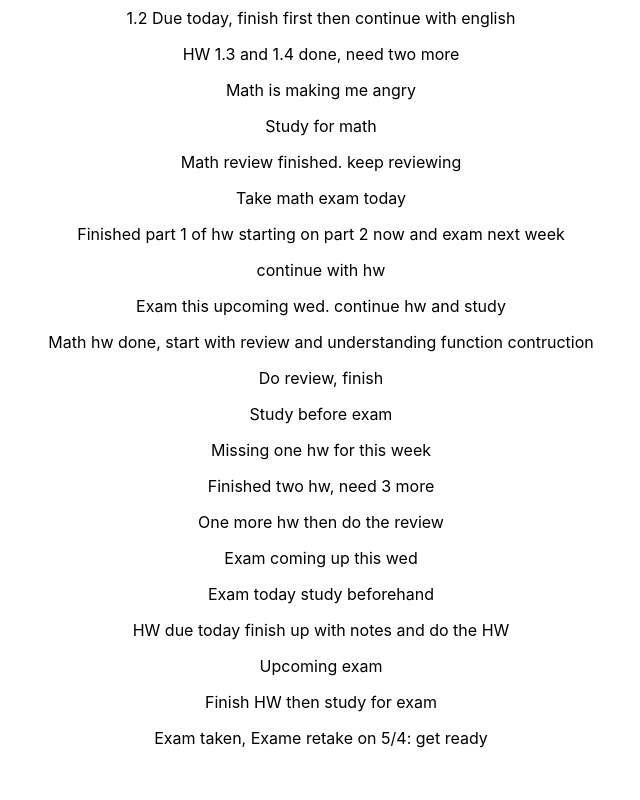
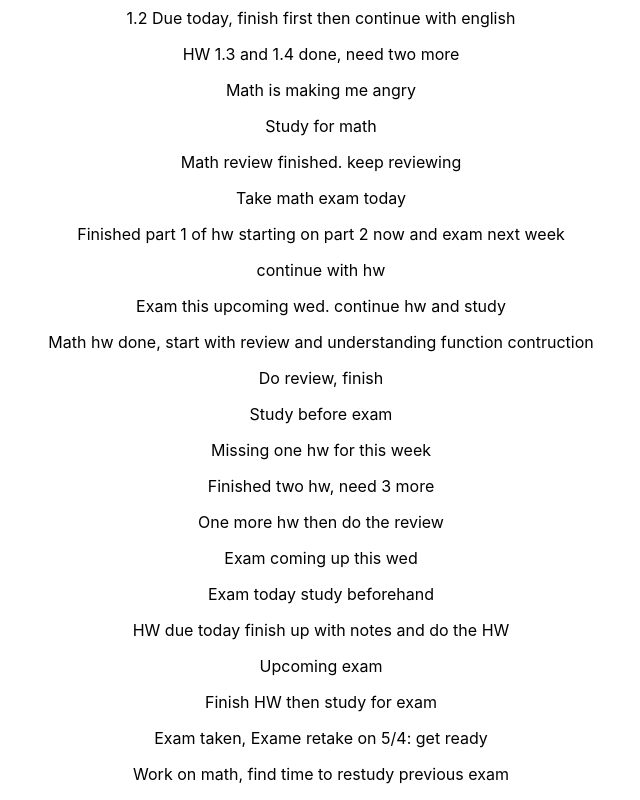
Before and after one commit to jsoomie/school-notebook, a React (Create React App) app: page /math in a window 1280 px wide. Shown: the part 542-1342 px from the top of the page, without its empty margins (319-959 px from the left). Before the commit the page ends 1306 px from the top, so only its background shows below. Built offline with nearby package versions, Linux system fonts and the light colour scheme.

Commit message:
chore: update math

```diff
--- a/src/pages/Math/Math.tsx
+++ b/src/pages/Math/Math.tsx
@@ -40,6 +40,7 @@ export const Math = () => {
       <p>Upcoming exam</p>
       <p>Finish HW then study for exam</p>
       <p>Exam taken, Exame retake on 5/4: get ready</p>
+      <p>Work on math, find time to restudy previous exam</p>
     </div>
   );
 };
```
